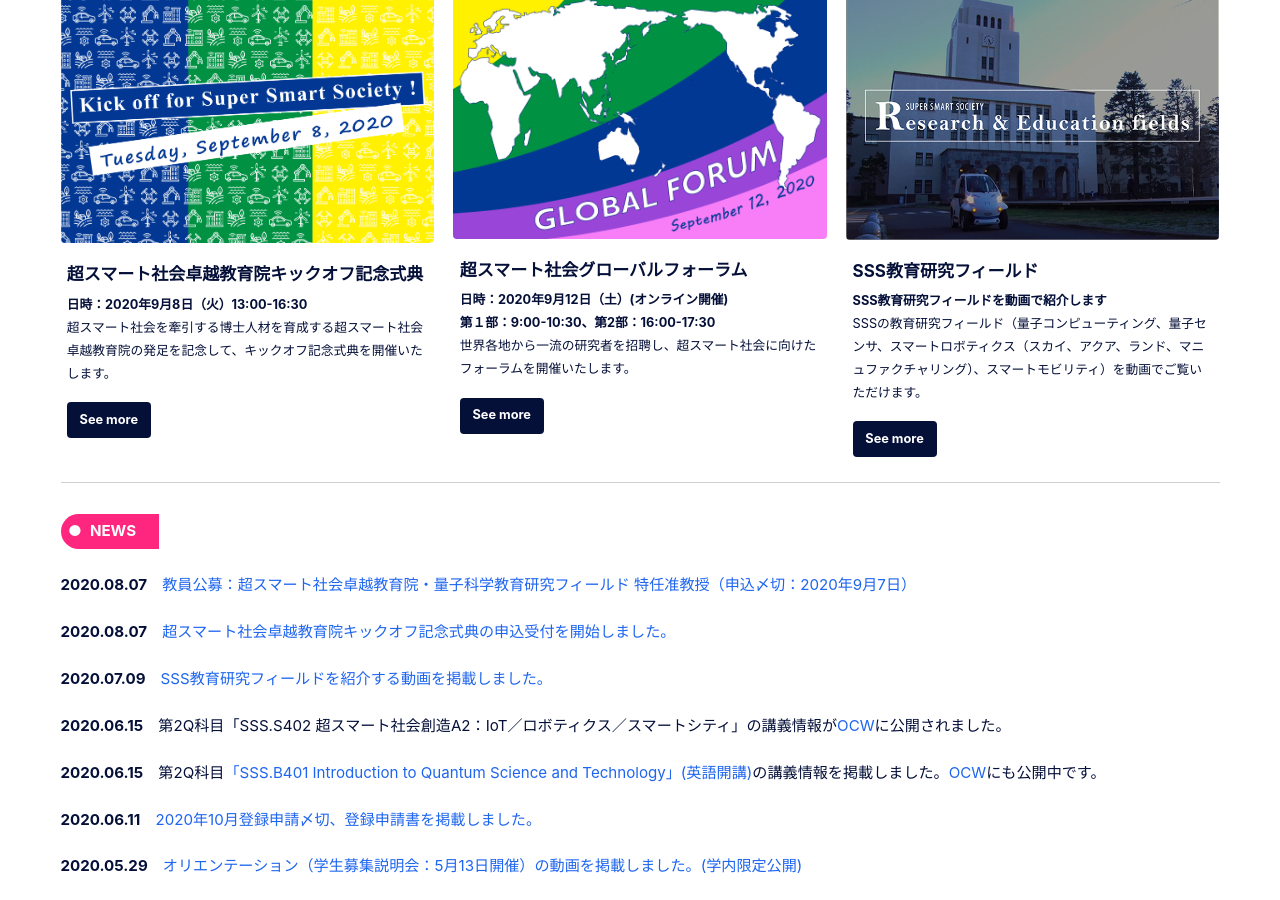
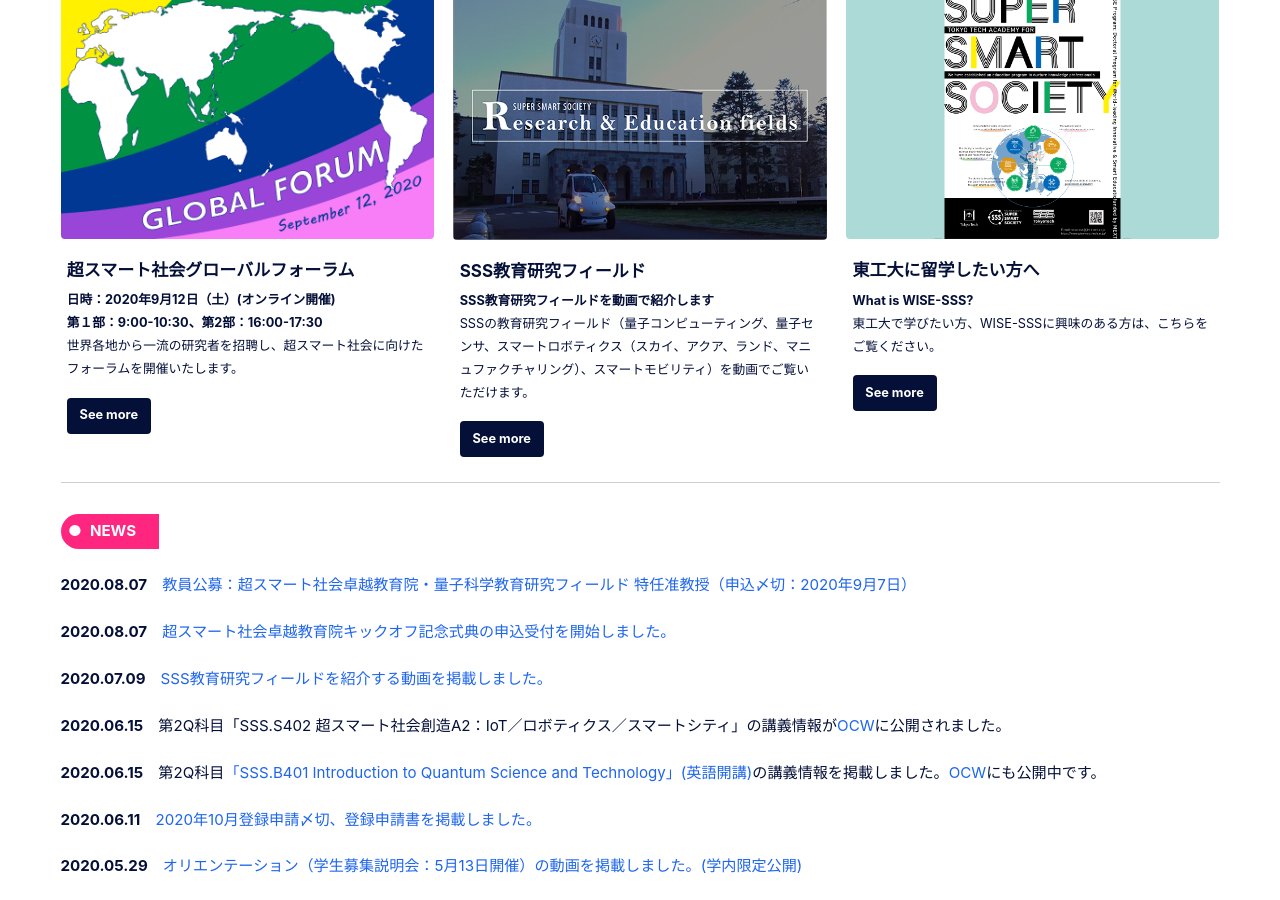
Before and after one commit to fl1d/w0ex.github.io, a Jekyll site: the page built from _pages/home.md, in a window 1280 px wide and 900 px high, scrolled down 493 px. Built offline with Jekyll 4.4.1, drawn with Linux system fonts in a browser that asks for light colours; cached includes are drawn as plain includes; nearby versions of some CDN libraries.

Commit message:
Update home.md

```diff
--- a/_pages/home.md
+++ b/_pages/home.md
@@ -30,14 +30,6 @@ header:
 
 feature_row:
 
-  - image_path: /assets/images/kickoff_20200807.png
-    alt: "超スマート社会卓越教育院キックオフ記念式典 "
-    title: "超スマート社会卓越教育院キックオフ記念式典 "
-    excerpt: "<B>日時：2020年9月8日（火）13:00-16:30</B><br>超スマート社会を牽引する博士人材を育成する超スマート社会卓越教育院の発足を記念して、キックオフ記念式典を開催いたします。"
-    url: "/kick-off/"
-    btn_label: "See more"
-    btn_class: "btn--primary"
-
   - image_path: /assets/images/global-forum.png
     alt: "超スマート社会グローバルフォーラム"
     title: "超スマート社会グローバルフォーラム"
@@ -53,6 +45,14 @@ feature_row:
     excerpt: "<B>SSS教育研究フィールドを動画で紹介します</B><br>
     SSSの教育研究フィールド（量子コンピューティング、量子センサ、スマートロボティクス（スカイ、アクア、ランド、マニュファクチャリング）、スマートモビリティ）を動画でご覧いただけます。<br>"
     url: "/RE_fields/"
+    btn_label: "See more"
+    btn_class: "btn--primary"
+
+  - image_path: /assets/images/poster_wise-sss.png
+    alt: "For international students who want to study at Tokyo Tech"
+    title: "東工大に留学したい方へ"
+    excerpt: "<B>What is WISE-SSS?</B><br>東工大で学びたい方、WISE-SSSに興味のある方は、こちらをご覧ください。"
+    url: "/doc/poster_wise-sss.pdf"
     btn_label: "See more"
     btn_class: "btn--primary"
 
```
